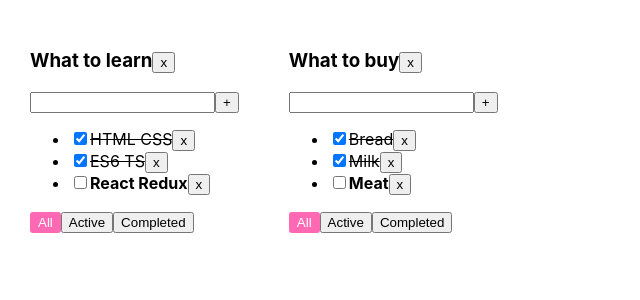
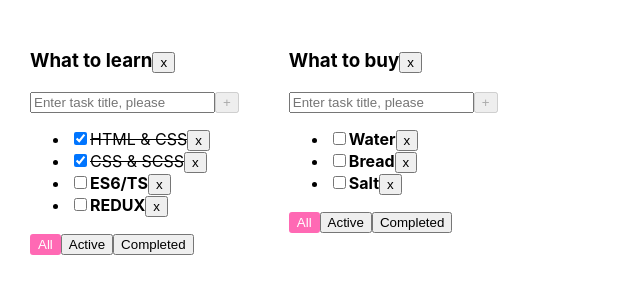
Before and after one commit to Kaftyreva-Polina/1-todolist, a React (Create React App) app: page / in a window 1280 px wide. Shown: the top 300 px of the page, without its empty margins (0-640 px from the left). Built offline with nearby package versions, Linux system fonts and the light colour scheme.

Commit message:
lesson 5.2 add todoLists

```diff
--- a/src/App.tsx
+++ b/src/App.tsx
@@ -1,157 +1,109 @@
 import React, {useState} from "react";
+import Todolist, {TaskType} from "./Todolist"; //!
 import "./App.css";
-import Todolist, {TaskType} from "./Todolist";
 import {v1} from "uuid";
 
 export type FilterValuesType = "all" | "active" | "completed"
-type TodoListType = {
+export type TodoListType = {
     id: string
     title: string
     filter: FilterValuesType
-
 }
 
-type TasksSateType = {
+type TaskSateType = {
     [todoListId: string]: Array<TaskType>
 }
 
-function App() {
-    //BLL
+function App(): JSX.Element {
     const todoListId_1 = v1()
     const todoListId_2 = v1()
     const [todoLists, setTodoLists] = useState<Array<TodoListType>>([
         {id: todoListId_1, title: "What to learn", filter: "all"},
-        {id: todoListId_2, title: "What to buy", filter: "all"}
+        {id: todoListId_2, title: "What to buy", filter: "all"},
     ])
-
-    const [tasks, setTasks] = useState<TasksSateType>({
+    const [tasks, setTasks] = useState<TaskSateType>({
         [todoListId_1]: [
-            {id: v1(), title: "HTML CSS", isDone: true},
-            {id: v1(), title: "ES6 TS", isDone: true},
-            {id: v1(), title: "React Redux", isDone: false}
+            {id: v1(), title: "HTML & CSS", isDone: true},
+            {id: v1(), title: "CSS & SCSS", isDone: true},
+            {id: v1(), title: "ES6/TS", isDone: false},
+            {id: v1(), title: "REDUX", isDone: false}
         ],
         [todoListId_2]: [
-            {id: v1(), title: "Bread", isDone: true},
-            {id: v1(), title: "Milk", isDone: true},
-            {id: v1(), title: "Meat", isDone: false}
+            {id: v1(), title: "Water", isDone: false},
+            {id: v1(), title: "Bread", isDone: false},
+            {id: v1(), title: "Salt", isDone: false}
         ]
     })
 
     const removeTask = (taskId: string, todoListId: string) => {
-        setTasks({
-            ...tasks,
-            [todoListId]: tasks[todoListId].filter(t => t.id !== taskId)
-        })
+        setTasks({...tasks, [todoListId]: tasks[todoListId].filter(t => t.id !== taskId)})
 
-        // const tasksForUpdate = tasks[todoListId]
-        // const updatedTasks = tasksForUpdate.filter(t => t.id !== todoListId)
+        // const tasksForUpdate: Array<TaskType> = tasks[todoListId]
+        // const resultOfUpdate:Array<TaskType> = tasksForUpdate.filter(t=> t.id !== taskId)
         // const copyTasks = {...tasks}
-        // copyTasks[todoListId] = updatedTasks
+        // copyTasks[todoListId] = resultOfUpdate
         // setTasks(copyTasks)
     }
     const addTask = (title: string, todoListId: string) => {
-        const newTask: TaskType = {
-            id: v1(),
-            title: title,
-            isDone: false
+        const newTask: TaskType = {id: v1(), title, isDone: false}
+        setTasks({...tasks, [todoListId]: [newTask, ...tasks[todoListId]]})
+
+        // const tasksForUpdate: Array<TaskType> = tasks[todoListId]
+        // const resultOfUpdate: Array<TaskType> = [newTask, ...tasksForUpdate]
+        // const copyTasks = {...tasks}
+        // copyTasks[todoListId] = resultOfUpdate
+        // setTasks(copyTasks)
+    }
+    const changeTaskStatus = (taskId: string, newIsDone: boolean, todoListId: string) => {
+        setTasks({...tasks, [todoListId]: tasks[todoListId].map(t => t.id === taskId ? {...t, isDone: newIsDone} : t)})
     }
 
-        // setTasks({
-        //     ...tasks,
-        //     todolistId: [newTask, ...tasks[todoListId]]
-        // })
-
-        const tasksForUpdate = tasks[todoListId]
-        const updatedTasks = [newTask, ...tasksForUpdate]
-        const copyTask = {...tasks}
-        copyTask[todoListId] = updatedTasks
-        setTasks(copyTask)
-
-    }
-    const changeTaskStatus = (taskId: string, newIsDone: boolean, todoListId: string) => {
-        // setTasks({
-        //     ...tasks,
-        //     todoListId: tasks[todoListId].map(t => t.id === taskId ? {...t, isDone: newIsDone} : t)
-        // })
-
-        const tasksForUpdate = tasks[todoListId]
-        const UpdatedTasks = tasksForUpdate.map(t => t.id === taskId ? {...t, isDone: newIsDone} : t)
-        const copyTask = {...tasks}
-        copyTask[todoListId] = UpdatedTasks
-        setTasks(copyTask)
-
-    }
     const changeTodoListFilter = (filter: FilterValuesType, todoListId: string) => {
         setTodoLists(todoLists.map(tl => tl.id === todoListId ? {...tl, filter: filter} : tl))
     }
 
     const removeTodoList = (todoListId: string) => {
-        setTodoLists(todoLists.filter(tl => tl.id !== todoListId)) //but tasks stay
-        const copyTasks = {...tasks}
-        delete copyTasks[todoListId]
-        setTasks(copyTasks)
-
-        // delete tasks[todoListId]  //нарушаем иммутабельность, но не требует доп перерисовка, другой спосо
+        setTodoLists(todoLists.filter(tl => tl.id !== todoListId))
+        delete tasks[todoListId]
     }
 
-    // const TodoListsComponents =
-    //     todoLists.map(tl => {
-    //             const filteredTaskForRender = getFilteredTasksForRender(tasks[tl.id], tl.filter)
-    //             return (
-    //                 <Todolist
-    //                     key={tl.id}
-    //                     todoListId={tl.id}
-    //                     title={tl.title}
-    //                     tasks={filteredTaskForRender}
-    //                     removeTask={removeTask}
-    //                     changeTodoListFilter={changeTodoListFilter}
-    //                     addTask={addTask}
-    //                     filter={tl.filter}
-    //                     changeTaskStatus={changeTaskStatus}
-    //
-    //                     removeTodoList={removeTodoList}
-    //                 />
-    //             )
-    //         })
-
-
-    const getFilteredTasksForRender =
-        (tasks: Array<TaskType>, filter: FilterValuesType): Array<TaskType> => {
-            switch (filter) {
+    const getFilteredTasksForRender = (tasksList: Array<TaskType>, filterValue: FilterValuesType) => {
+        switch (filterValue) {
             case "active":
-                    return tasks.filter(task => !task.isDone)
+                return tasksList.filter(t => !t.isDone)
             case "completed":
-                    return tasks.filter(task => task.isDone)
+                return tasksList.filter(t => t.isDone)
             default:
-                    return tasks
+                return tasksList
         }
     }
 
-    return (
-        <div className="App">
 
-            {todoLists.map(tl => {
-                const filteredTaskForRender = getFilteredTasksForRender(tasks[tl.id], tl.filter)
+    const todoListsComponents = todoLists.map(tl => {
+        const tasksForRender: Array<TaskType> = getFilteredTasksForRender(tasks[tl.id], tl.filter)
         return (
             <Todolist
                 key={tl.id}
+
                 todoListId={tl.id}
                 title={tl.title}
-                        tasks={filteredTaskForRender}
+                tasks={tasksForRender}
+                filter={tl.filter}
+
                 removeTask={removeTask}
+                addTask={addTask}
+                changeTaskStatus={changeTaskStatus}
                 changeTodoListFilter={changeTodoListFilter}
-                        addTask={addTask}
-                        filter={tl.filter}
-                        changeTaskStatus={changeTaskStatus}
-
                 removeTodoList={removeTodoList}
             />
         )
-            })}
+    })
 
+    return (
+        <div className="App">
+            {todoListsComponents}
         </div>
     );
 }
 
-
 export default App;
--- a/src/Todolist.tsx
+++ b/src/Todolist.tsx
@@ -1,17 +1,15 @@
-import React, {ChangeEvent, KeyboardEvent, useState} from "react";
+import React, {ChangeEvent, FC, KeyboardEvent, useState} from "react";
 import {FilterValuesType} from "./App";
 
 type TodolistPropsType = {
     todoListId: string
     title: string
+    tasks: Array<TaskType>
     filter: FilterValuesType
-    tasks: TaskType[]
-
-    addTask: (title: string, todoListId: string) => void
     removeTask: (taskId: string, todoListId: string) => void
     changeTodoListFilter: (filter: FilterValuesType, todoListId: string) => void
-    changeTaskStatus: (taskId: string, isDone: boolean, todoListId: string) => void
-
+    changeTaskStatus: (taskId: string, newIsDone: boolean, todoListId: string) => void
+    addTask: (title: string, todoListId: string) => void
     removeTodoList: (todoListId: string) => void
 }
 
@@ -20,90 +18,121 @@ export type TaskType = {
     title: string
     isDone: boolean
 }
-const Todolist = (props: TodolistPropsType) => {
+
+const TodoList: FC<TodolistPropsType> = (props) => {
+
     const [title, setTitle] = useState<string>("")
     const [error, setError] = useState<boolean>(false)
-    console.log(title)
-    // const ref = useRef<HTMLInputElement>(null)
 
-    let tasksList = props.tasks.length  //список лишек
-        ? props.tasks.map((task: TaskType) => {
-            const removeTask = () => props.removeTask(task.id, props.todoListId)
-            const changeTaskStatus = (e: ChangeEvent<HTMLInputElement>) => {
-                props.changeTaskStatus(task.id, e.currentTarget.checked, props.todoListId)
+    let isAllTasksNotIsDone = true
+    for (let i = 0; i < props.tasks.length; i++) {
+        if (props.tasks[i].isDone) {
+            isAllTasksNotIsDone = false
+            break;
         }
-            const taskClasses = task.isDone ? "task-done" : "task"
+    }
+    const todoClasses = isAllTasksNotIsDone ? "todolist-empty" : "todolist"
+
+    const todoListItems: Array<JSX.Element> = props.tasks.map((task) => {
+        const removeTaskHandler = () => props.removeTask(task.id, props.todoListId)
+        const changeTaskStatus = (e: ChangeEvent<HTMLInputElement>) => props.changeTaskStatus(task.id, e.currentTarget.checked, props.todoListId)
 
         return (
-                <li key={task.id} className={taskClasses}>
+            <li>
                 <input
                     onChange={changeTaskStatus}
-                        type="checkbox" checked={task.isDone}/>
-                    <span>{task.title}</span>
-                    <button onClick={removeTask}>x</button>
+                    type="checkbox"
+                    checked={task.isDone}
+                />
+                <span
+                    className={task.isDone ? "task-done" : "task"}>
+                    {task.title}
+                </span>
+                <button onClick={removeTaskHandler}>x</button>
             </li>
         )
     })
-        : <span>Your taskslist is empty</span>
 
+    const maxTitleLength = 20
+    const recommendedTitleLength = 10
+    const isAddTaskNotPossible: boolean = !title.length || title.length > maxTitleLength || error
 
-    const addTask = () => {
-
+    const addTaskHandler = () => {
         const trimmedTitle = title.trim()
-
-            trimmedTitle !== "" ? props.addTask(title.trim(), props.todoListId) : setError(true)
-
+        if (trimmedTitle) {
+            props.addTask(trimmedTitle, props.todoListId)
+        } else {
+            setError(true)
+        }
         setTitle("")
     }
-    const onChangeLocalTitle = (e: ChangeEvent<HTMLInputElement>) => {
+    const setLocalTitleHandler = (e: ChangeEvent<HTMLInputElement>) => {
         error && setError(false)
         setTitle(e.currentTarget.value)
     }
-    const onKeyDownHandler = (e: KeyboardEvent<HTMLInputElement>) => e.key === "Enter" && addTask()
-    const handlerCreator = (filter: FilterValuesType) => {
-        return () => props.changeTodoListFilter(filter, props.todoListId)
-    }
     const removeTodoList = () => props.removeTodoList(props.todoListId)
-    const errorMessage = error && <p style={{color: "red", fontWeight: "bold", margin: "0"}}>Title is required </p>
-    const inputErrorClasses = error ? "input-error" : ""
+    const onKeyDownAddTaskHandler = isAddTaskNotPossible
+        ? undefined
+        : (e: KeyboardEvent<HTMLInputElement>) => e.key === "Enter" && addTaskHandler()
+
+    const longTitleWarningMessage = (title.length > recommendedTitleLength && title.length <= maxTitleLength) &&
+        <div style={{color: "white"}}>Title should be shorter</div>
+    const longTitleErrorMessage = title.length > maxTitleLength &&
+        <div style={{color: "#f23391"}}>Title is too long</div>
+    const errorMessage = error && <div style={{color: "#f23391"}}>Title is hard required!</div>
+
+
     return (
-        <div>
+        <div className={todoClasses}>
             <h3>
                 {props.title}
                 <button onClick={removeTodoList}>x</button>
             </h3>
-            {/*<button onClick={removeTodoList}>x</button>*/}
             <div>
                 <input
-                    type="text"
+                    placeholder="Enter task title, please"
                     value={title}
-                    onChange={onChangeLocalTitle}
-                    onKeyDown={onKeyDownHandler}
-                    className={inputErrorClasses}
+                    onChange={setLocalTitleHandler}
+                    onKeyDown={onKeyDownAddTaskHandler}
+                    className={error ? "input-error" : ""}
                 />
-                <button onClick={addTask}>+</button>
+                <button
+                    disabled={isAddTaskNotPossible}
+                    onClick={addTaskHandler}
+                >+
+                </button>
+                {longTitleWarningMessage}
+                {longTitleErrorMessage}
                 {errorMessage}
-
             </div>
             <ul>
-                {tasksList}
+                {todoListItems}
             </ul>
             <div>
                 <button
                     className={props.filter === "all" ? "btn-active" : ""}
-                    onClick={handlerCreator("all")}>All
+                    onClick={() => {
+                        props.changeTodoListFilter("all", props.todoListId)
+                    }}
+                >All
                 </button>
                 <button
                     className={props.filter === "active" ? "btn-active" : ""}
-                    onClick={handlerCreator("active")}>Active
+                    onClick={() => {
+                        props.changeTodoListFilter("active", props.todoListId)
+                    }}
+                >Active
                 </button>
                 <button
                     className={props.filter === "completed" ? "btn-active" : ""}
-                    onClick={handlerCreator("completed")}>Completed
+                    onClick={() => {
+                        props.changeTodoListFilter("completed", props.todoListId)
+                    }}
+                >Completed
                 </button>
             </div>
         </div>
     );
 };
 
-export default Todolist;
+export default TodoList;
```
Lines whose indentation alone changed are shown as unchanged.
